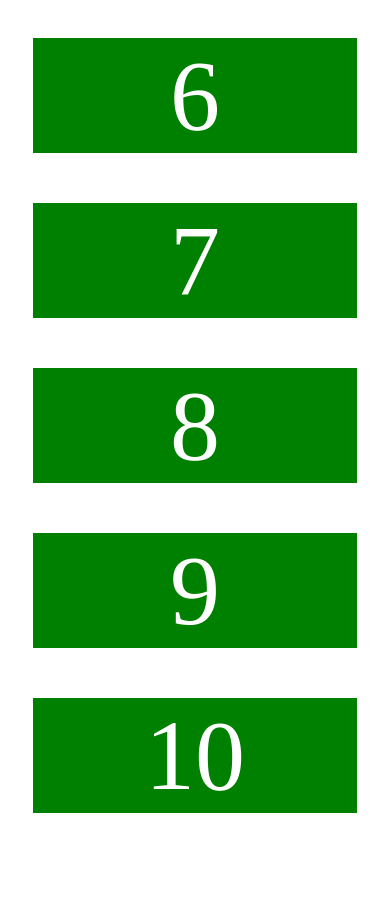
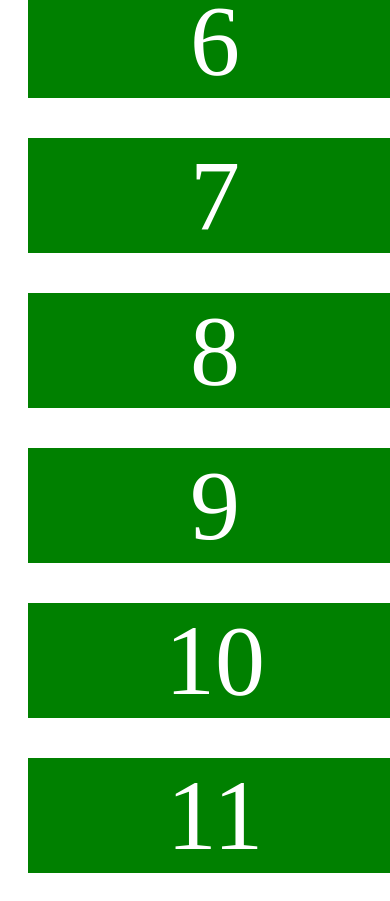
Before and after one commit to Matheswaaran/flexbox, a plain HTML site: page boxes/index.html in a window 390 px wide. Shown: the part 820-1721 px from the top of the page. Before the commit the page ends 1666 px from the top, so only its background shows below. Drawn offline with Linux system fonts and the light colour scheme.

Commit message:
Modified

```diff
--- a/boxes/index.css
+++ b/boxes/index.css
@@ -3,19 +3,22 @@
 	background-color: green;
 	text-align: center;
 	font-size: 100px;
-	margin: 25px;
-	width: 26%;
+	margin: 20px;
+	width: 25%;
 }
 
 .container {
 	display: flex;
 	flex-wrap: wrap;
-	justify-content: flex-start;
+	flex-grow: 1;
+	flex-direction: row;
+	justify-content: space-around;
 }
 
 .wrapper{
 	display: flex;
 	flex-wrap: wrap;
+	flex-direction: row;
 	justify-content: space-around;
 }
 
@@ -24,20 +27,21 @@
 
 	.container {
 		flex-wrap: wrap;
+		flex-grow: 1;
 	}
 
 	.box {
-		flex: 1 1 33%;
+		flex: 1 0 40%;
 	}
 }
 
-@media all and (max-width:500px) {
+@media all and (max-width:625px) {
 
 	.container {
 		flex-wrap: wrap;
 	}
 
 	.box {
-		flex: 1 1 100%;
+		flex: 1 0 100%;
 	}
 }
--- a/boxes/index.html
+++ b/boxes/index.html
@@ -18,6 +18,7 @@
 			<div class="box">8</div>
 			<div class="box">9</div>
 			<div class="box">10</div>
+			<div class="box">11</div>
 		</div>
 	</div>
 </body>
```
